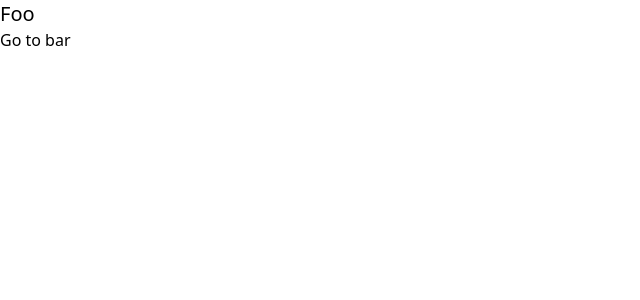
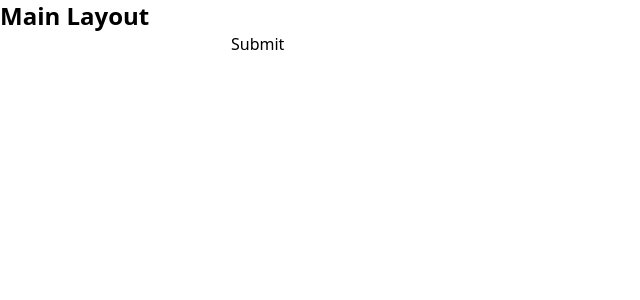
Before and after one commit to brimalval/wavenet-flask-react, a React (Create React App) app in the folder frontend/: page / in a window 1280 px wide. Shown: the top 300 px of the page, without its empty margins (0-640 px from the left). Built offline with nearby package versions, Linux system fonts and the light colour scheme.

Commit message:
Added temp 404 page, main layout, and home page
Removed temporary pages Foo and Bar that were being used to test react router

```diff
--- a/frontend/src/App.tsx
+++ b/frontend/src/App.tsx
@@ -1,13 +1,16 @@
 import { BrowserRouter, Route, Routes } from "react-router-dom";
-import Bar from "./pages/Bar";
-import Foo from "./pages/Foo";
+import MainLayout from "./layouts/MainLayout";
+import Home from "./pages/Home";
+import NotFound from "./pages/NotFound";
 
 function App() {
   return (
-    <BrowserRouter basename="/">
+    <BrowserRouter>
       <Routes>
-        <Route path="/" element={<Foo />} />
-        <Route path="/bar" element={<Bar />} />
+        <Route path="/" element={<MainLayout />}>
+          <Route index element={<Home />} />
+        </Route>
+        <Route path="*" element={<NotFound />}  />
       </Routes>
     </BrowserRouter>
   );
--- /dev/null
+++ b/frontend/src/layouts/MainLayout.tsx
@@ -0,0 +1,12 @@
+import { Outlet } from "react-router-dom";
+
+function MainLayout() {
+  return (
+    <main>
+      <h1 className="text-2xl font-bold">Main Layout</h1>
+      <Outlet />
+    </main>
+  );
+}
+
+export default MainLayout;
--- a/frontend/src/pages/Bar.tsx
+++ /dev/null
@@ -1,12 +0,0 @@
-import { Link } from "react-router-dom";
-
-function Bar() {
-  return (
-    <div>
-      <h1>Bar</h1>
-      <Link to="/">Go to foo</Link>
-    </div>
-  );
-}
-
-export default Bar;
--- a/frontend/src/pages/Foo.tsx
+++ /dev/null
@@ -1,12 +0,0 @@
-import { Link } from "react-router-dom";
-
-function Foo() {
-  return (
-    <div>
-      <h1 className="text-xl">Foo</h1>
-      <Link to="/bar">Go to bar</Link>
-    </div>
-  );
-}
-
-export default Foo;
--- /dev/null
+++ b/frontend/src/pages/Home.tsx
@@ -0,0 +1,30 @@
+import { ErrorMessage, Field, Form, Formik } from "formik";
+
+function Home() {
+  return (
+    <Formik
+      initialValues={{ name: "" }}
+      onSubmit={(values, { setSubmitting }) => {
+        console.log(values);
+        setSubmitting(false);
+      }}
+    >
+      {({ values, handleChange, handleBlur, isSubmitting }) => (
+        <Form>
+          <Field
+            name="name"
+            onChange={handleChange}
+            onBlur={handleBlur}
+            value={values.name}
+          />
+          <ErrorMessage name="name" component="div" />
+          <button type="submit" disabled={isSubmitting}>
+            Submit
+          </button>
+        </Form>
+      )}
+    </Formik>
+  );
+}
+
+export default Home;
--- /dev/null
+++ b/frontend/src/pages/NotFound.tsx
@@ -0,0 +1,5 @@
+function NotFound() {
+  return <h1 className="text-5xl font-bold">404 : Page Not Found</h1>;
+}
+
+export default NotFound;
```
Also changed, not shown: frontend/public/index.html (+0 -23 lines).
